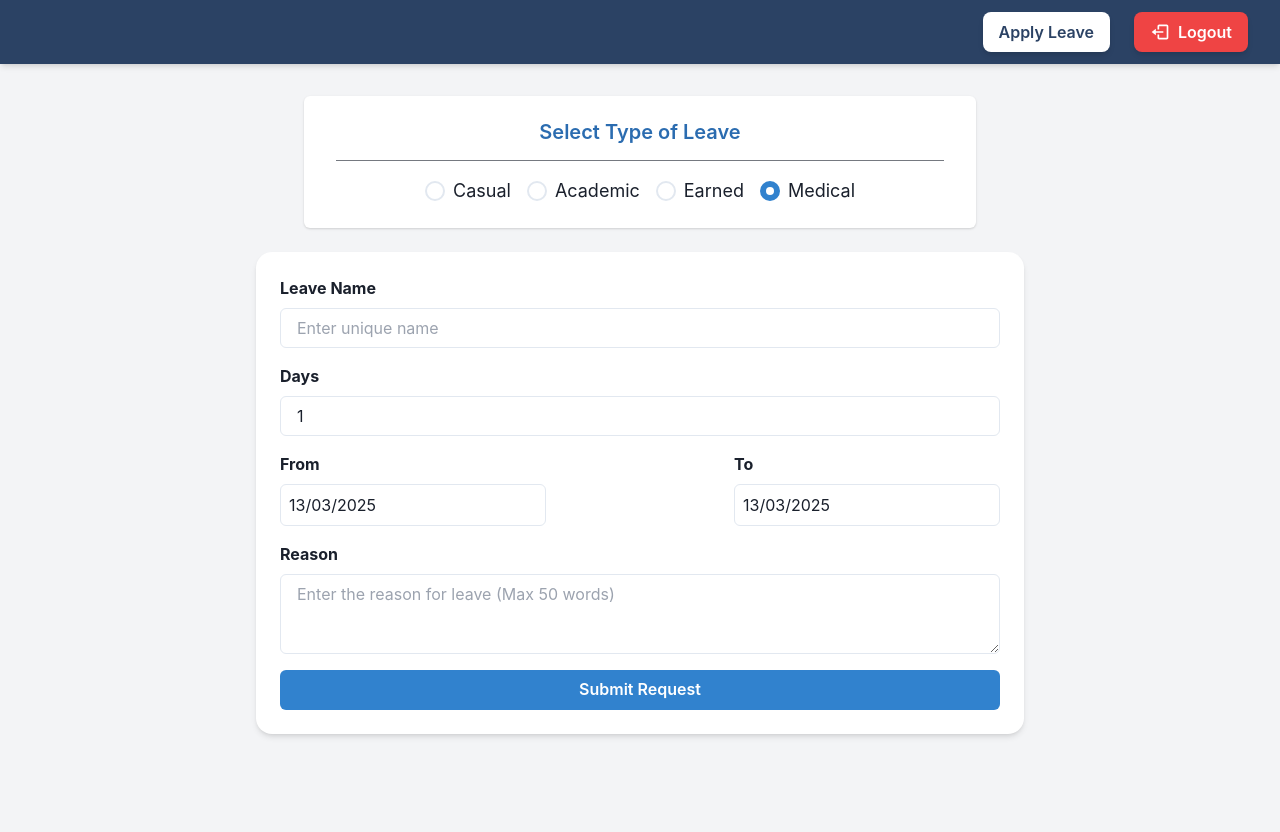
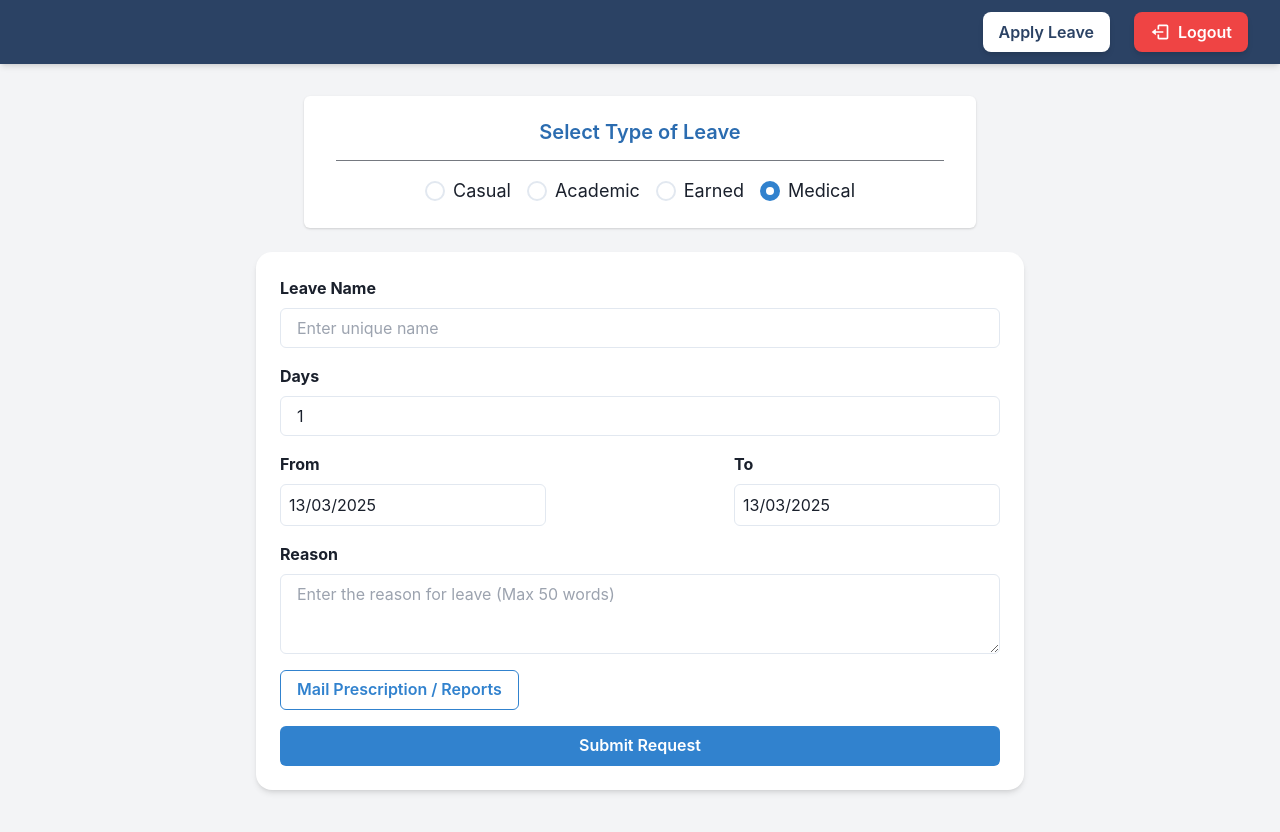
Before and after one commit to mokshitpuri/Leave_Management_System, a React (Create React App) app in the folder Frontend-master/: page /dashboard/apply in a window 1280 px wide. Both pictures are taken after a click on the label "Medical". Shown: the top 832 px of the page. Built offline with nearby package versions, Linux system fonts and the light colour scheme.

Commit message:
complete

```diff
--- a/Frontend-master/src/components/MedicalLeave.jsx
+++ b/Frontend-master/src/components/MedicalLeave.jsx
@@ -77,7 +77,7 @@ const MedicalLeave = () => {
               moment(values.to).isBetween(leave.from, leave.to, null, "[]") ||
               moment(leave.from).isBetween(values.from, values.to, null, "[]") ||
               moment(leave.to).isBetween(values.from, values.to, null, "[]") ||
-              moment(values.from).isSame(leave.from, "day") || // Single-day overlap
+              moment(values.from).isSame(leave.from, "day") && // Added missing &&
               moment(values.to).isSame(leave.to, "day"))
         );
         if (overlappingLeave) {
@@ -211,6 +211,23 @@ const MedicalLeave = () => {
           />
         </Box>
 
+        <Box>
+          <Button
+            as="a"
+            href={`mailto:director@jaipur.manipal.edu?subject=Medical%20Leave%20Prescription%20for%20${formik.values.from.format(
+              "DD/MM/YYYY"
+            )}%20to%20${formik.values.to.format("DD/MM/YYYY")}`}
+            bg="white" // White background
+            color="blue.500" // Current blue color as text
+            _hover={{ bg: "gray.100" }} // Light gray background on hover
+            border="1px solid"
+            borderColor="blue.500" // Blue border
+            variant="outline"
+          >
+            Mail Prescription / Reports
+          </Button>
+        </Box>
+
         <Button colorScheme="blue" type="submit" isLoading={formik.isSubmitting}>
           Submit Request
         </Button>
```
